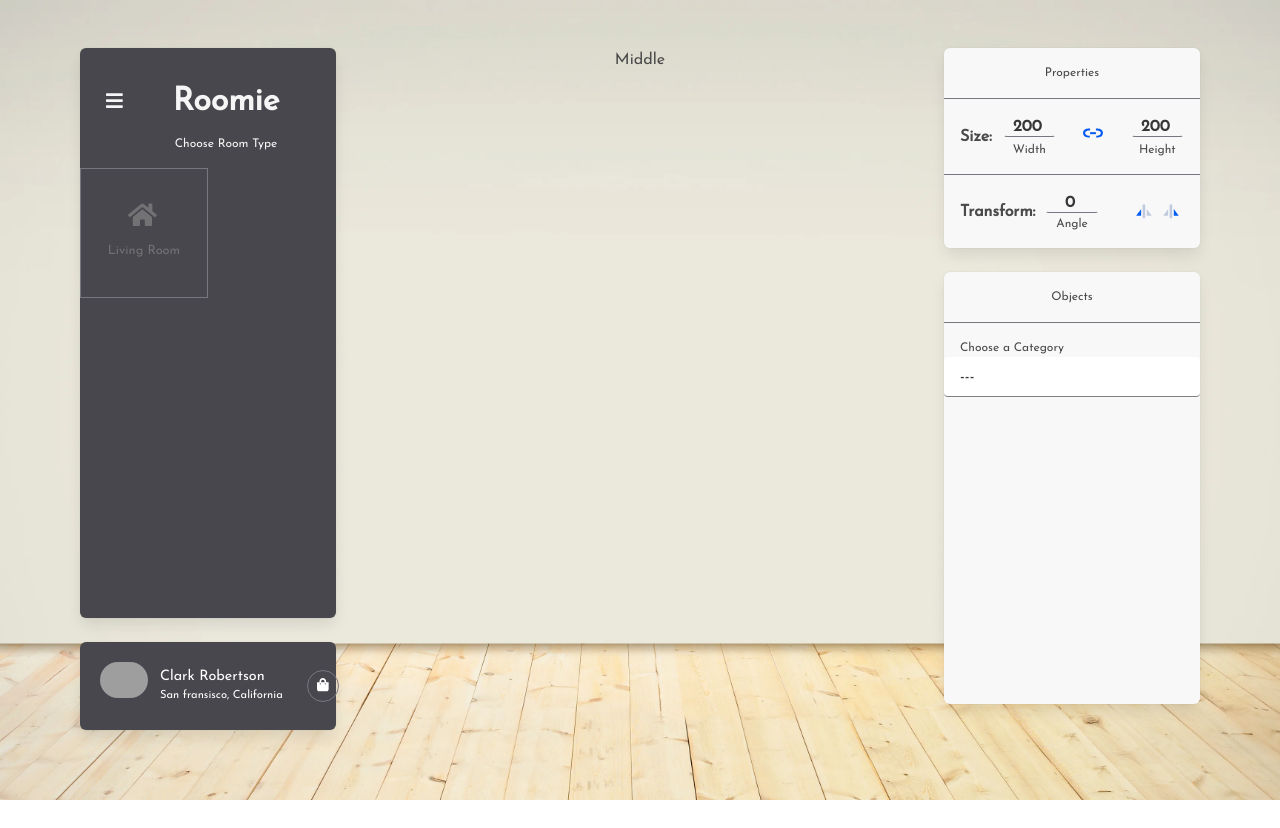
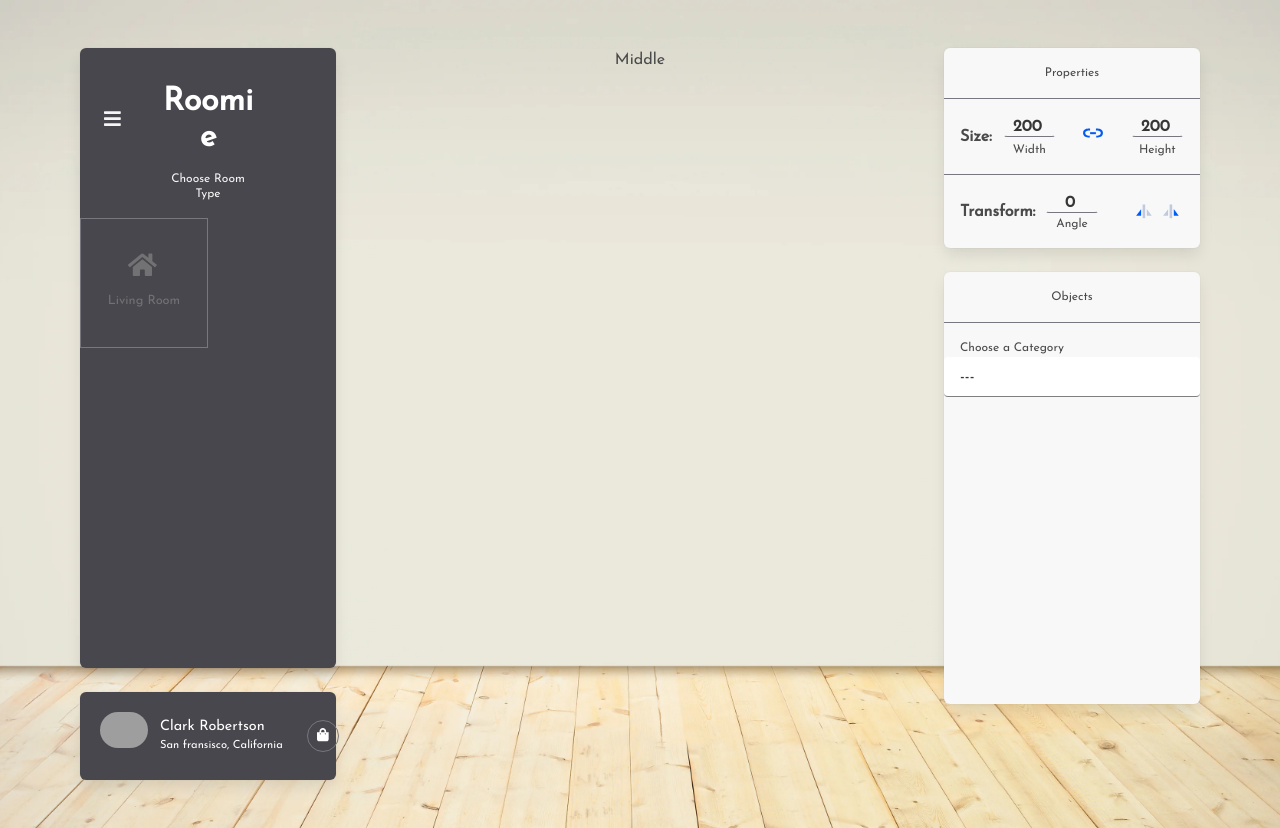
Before and after one commit to Kingkon963/roomie, a Next.js app: page / in a window 1280 px wide. Before the commit the page ends 800 px from the top, so only its background shows below. Built offline with nearby package versions, Linux system fonts and the light colour scheme; grey boxes are pictures that could not be loaded.

Commit message:
bug fixing

```diff
--- a/components/cart.tsx
+++ b/components/cart.tsx
@@ -16,7 +16,7 @@ export default function Cart() {
 
   return (
     <>
-      <div className="cart p-3 is-unselectable">
+      <div className={`${styles.cart} p-3 is-unselectable`}>
         <h1 className="title is-size-5">Your Bag</h1>
         <h1 className="subtitle is-size-7">
           {`${cartItemsTotal} Items`}
@@ -56,7 +56,7 @@ export default function Cart() {
             <div className="column is-12">
               <div className="columns">
                 <div className="column is-4 is-flex is-align-content-center is-justify-content-center">
-                  <button type="button" className="px-5 my-auto">
+                  <button type="button" className={`${styles.deliveryBtn} px-5 is-clickable`}>
                     <FontAwesomeIcon icon={faTruck} />
                     Free
                   </button>
@@ -73,15 +73,6 @@ export default function Cart() {
           </div>
           )}
       </div>
-
-      <style jsx>
-        {`
-          .cart{
-            color: black;
-            background-color: #FFFFFF;
-          }
-        `}
-      </style>
     </>
   );
 }
--- a/components/leftPanel.tsx
+++ b/components/leftPanel.tsx
@@ -33,13 +33,18 @@ export default function LeftPanel({ categories } : {categories: Category[]}) {
     setIsCartOpen(!isCartOpen);
   };
 
+  const resetToHome = () => {
+    setIsMenuOpen(true);
+    setIsCartOpen(false);
+  };
+
   return (
     <div className={styles.leftPanel}>
       <div className="box pb-2 px-0">
         <div className={`hero ${styles.header}`}>
           <div className={`hero-body px-0 ${styles.headerBody}`}>
-            <nav className="level is-mobile">
-              <div className="level-left has-text-centered">
+            <nav className="columns is-mobile">
+              <div className="column is-3 px-0 has-text-centered is-flex is-justify-content-center">
                 <button
                   type="button"
                   className={`is-clickable ${styles.menuToggleBtn}`}
@@ -50,16 +55,22 @@ export default function LeftPanel({ categories } : {categories: Category[]}) {
                   </span>
                 </button>
               </div>
-              <div className="level-item has-text-centered">
-                <p className="title has-text-white-ter is-unselectable">
+              <div className="column is-6 has-text-centered is-clickable">
+                <div
+                  className="title has-text-white is-unselectable"
+                  onClick={() => resetToHome()}
+                  onKeyPress={() => {}}
+                  tabIndex={0}
+                  role="button"
+                >
                   Roomie
-                </p>
+                </div>
               </div>
             </nav>
           </div>
           <div className="hero-footer">
-            <div className="level">
-              <div className="level-left">
+            <div className="columns">
+              <div className="column is-3">
                 <button className={styles.menuToggleBtn} type="button" style={{ visibility: 'hidden' }}>
                   <span className="icon has-text-white-ter">
                     <i className="fas fa-bars ">
@@ -68,7 +79,7 @@ export default function LeftPanel({ categories } : {categories: Category[]}) {
                   </span>
                 </button>
               </div>
-              <div className="level-item">
+              <div className="column is-6">
                 <p className="subtitle is-size-7 has-text-white-ter mb-3">
                   Choose Room Type
                 </p>
--- a/components/propertyPanel.tsx
+++ b/components/propertyPanel.tsx
@@ -73,7 +73,7 @@ export default function PropertyPanel() {
           >
             {sizeLocked
               ? <img src="images/sizeLockIcon.svg" alt="sizeLockIcon" />
-              : <img src="images/sizeUnLockIcon.svg" alt="sizeUnLockIcon" />}
+              : <img src="images/sizeUnlockIcon.svg" alt="sizeUnLockIcon" />}
           </div>
           <div className="column is-4">
             <input
--- a/styles/cart.module.scss
+++ b/styles/cart.module.scss
@@ -1,8 +1,16 @@
+.cart{
+    color: black;
+    background-color: #FFFFFF;
+}
 .itemList {
     max-height: 35vh;
     overflow-y: scroll;
     transition: all 0.5s ease-in-out;
 }
+.deliveryBtn {
+    border: none;
+    border-radius: 25%;
+}
 .totalPrice {
     border-bottom: 1px solid gray;
 }
```
